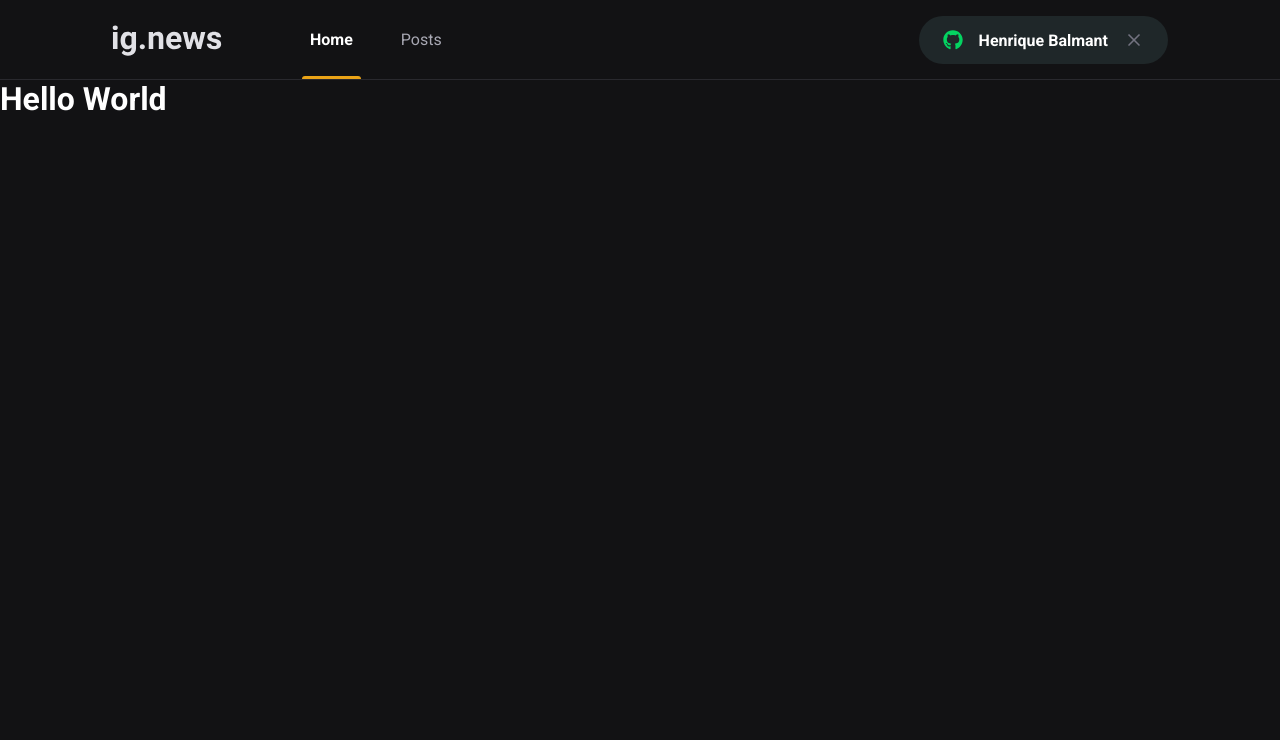
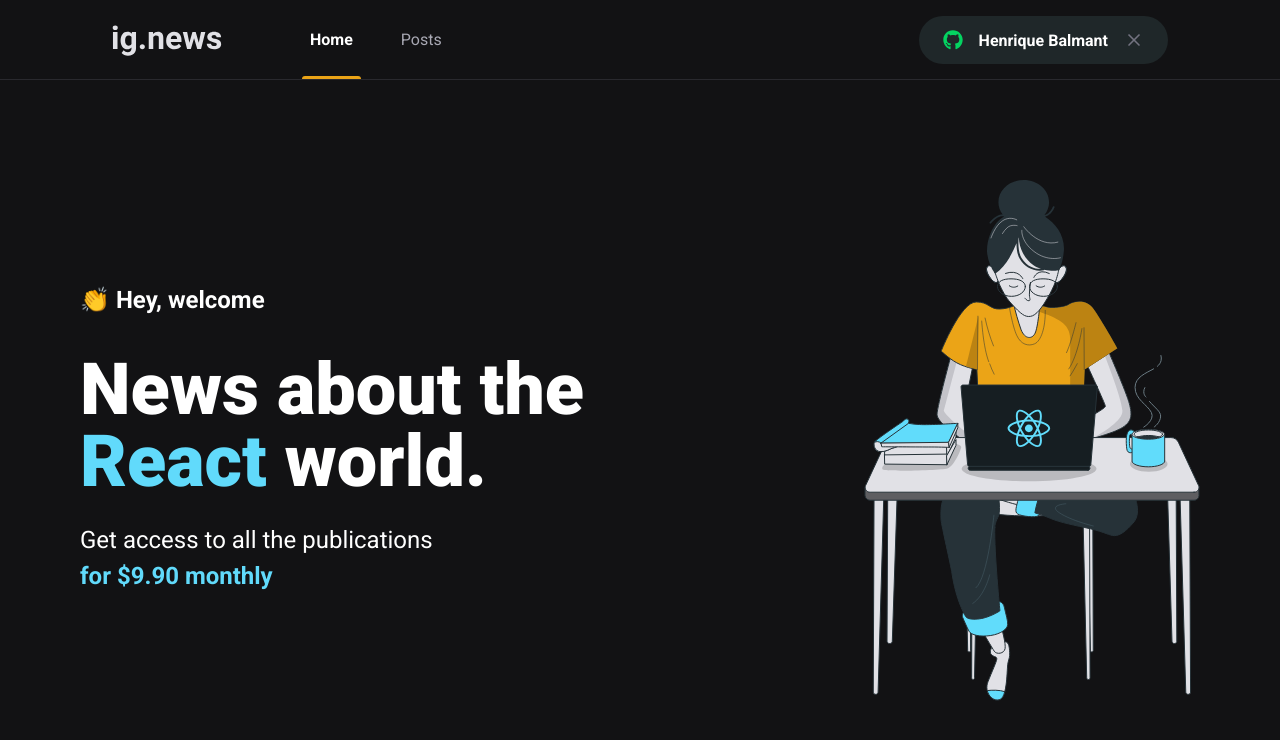
Before and after one commit to batzsh/ignews-next-js, a Next.js app: page / in a window 1280 px wide. Shown: the top 740 px of the page. Built offline with nearby package versions, Linux system fonts and the light colour scheme.

Commit message:
refact: home page

```diff
--- /dev/null
+++ b/src/pages/home.module.scss
@@ -0,0 +1,41 @@
+.contentContainer {
+  max-width: 1120px;
+  margin: 0 auto;
+  padding: 0 2 rem;
+  height: calc(100vh - 5rem);
+
+  display: flex;
+  align-items: center;
+  justify-content: space-between;
+}
+
+.hero {
+  max-width: 600px;
+
+  > span {
+    font-size: 1.5rem;
+    font-weight: bold;
+  }
+
+  h1 {
+    font-size: 4.5rem;
+    line-height: 4.5rem;
+    font-weight: 900;
+    margin-top: 2.5rem;
+
+    span {
+      color: var(--cyan-500);
+    }
+  }
+
+  p {
+    font-size: 1.5rem;
+    line-height: 2.25rem;
+    margin-top: 1.5rem;
+
+    span {
+      color: var(--cyan-500);
+      font-weight: bold;
+    }
+  }
+}
--- a/src/pages/index.tsx
+++ b/src/pages/index.tsx
@@ -1,13 +1,28 @@
 import Head from "next/head";
+
+import styles from "./home.module.scss";
 
 export default function Home() {
   return (
     <>
       <Head>
-        <title>Início | ig.news</title>
+        <title>Home | ig.news</title>
       </Head>
 
-      <h1>Hello World</h1>
+      <main className={styles.contentContainer}>
+        <section className={styles.hero}>
+          <span>👏 Hey, welcome</span>
+          <h1>
+            News about the <span>React</span> world.
+          </h1>
+          <p>
+            Get access to all the publications <br />
+            <span>for $9.90 monthly</span>
+          </p>
+        </section>
+
+        <img src='/images/avatar.svg' alt='Girl coding' />
+      </main>
     </>
   );
 }
```
Also changed, not shown: src/components/SubscribeButton/index.tsx (added).
